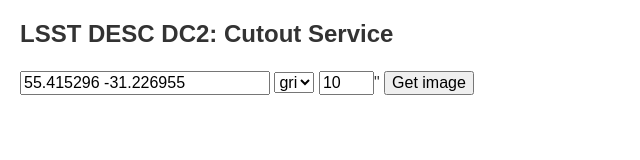
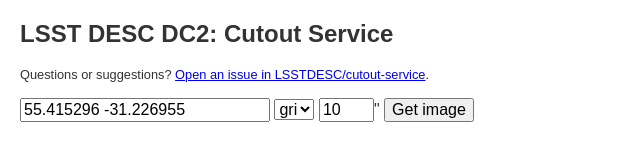
Before and after one commit to LSSTDESC/cutout-service, a plain HTML site: page index.html in a window 1280 px wide. Shown: the whole page, without its empty margins (0-640 px from the left). Drawn offline with nearby package versions, Linux system fonts and the light colour scheme.

Commit message:
add github link to main page

```diff
--- a/index.html
+++ b/index.html
@@ -49,12 +49,18 @@
       width: 100%;
       max-width: 250px;
     }
+
+    .note{
+      font-size: 80%;
+    }
   </style>
 </head>
 
 <body>
   <div class="page">
     <h2>LSST DESC DC2: Cutout Service</h2>
+    <p class="note">Questions or suggestions?
+    <a href="https://github.com/LSSTDESC/cutout-service/issues">Open an issue in LSSTDESC/cutout-service</a>.</p>
     <div>
       <form id="exec_form">
         <input type="text" id="coord" value="55.415296 -31.226955" placeholder="RA Dec" required/>
```
